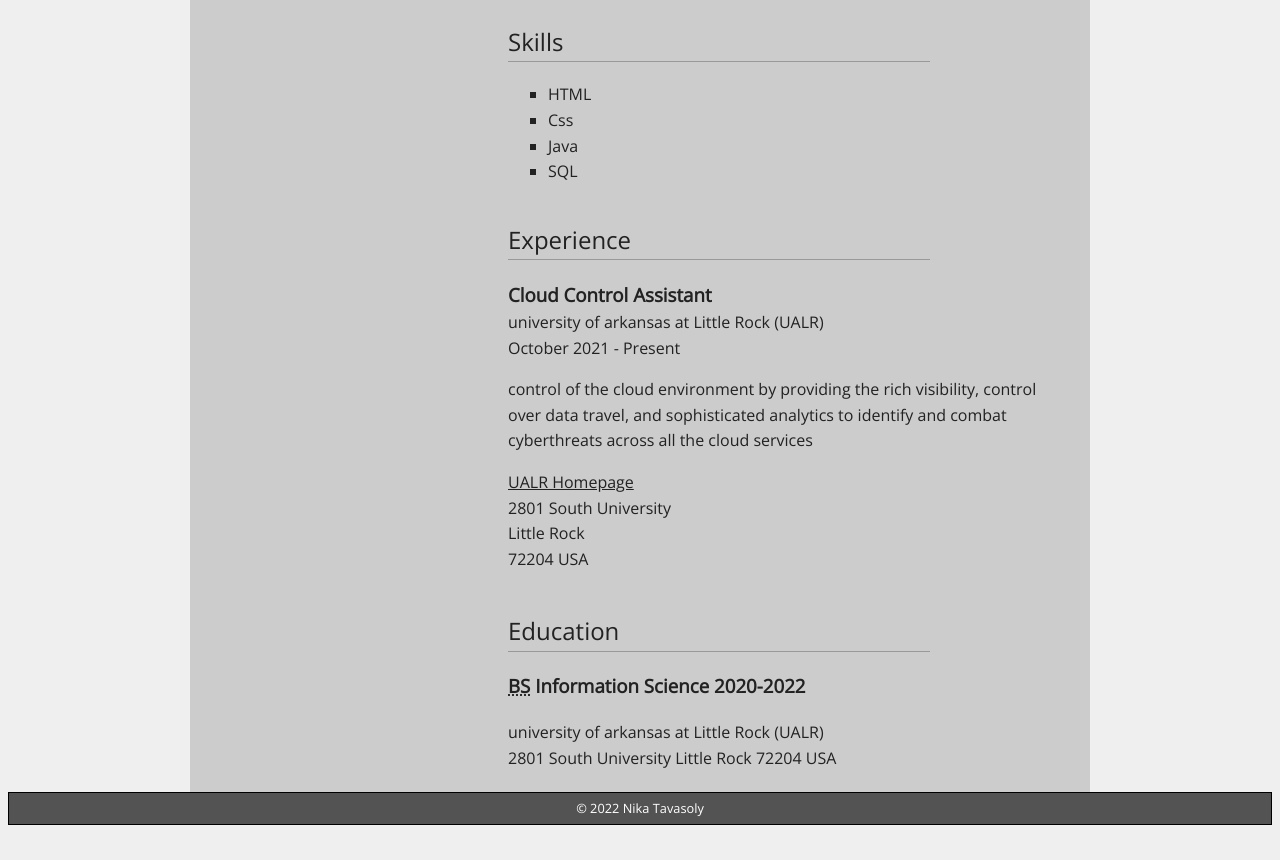
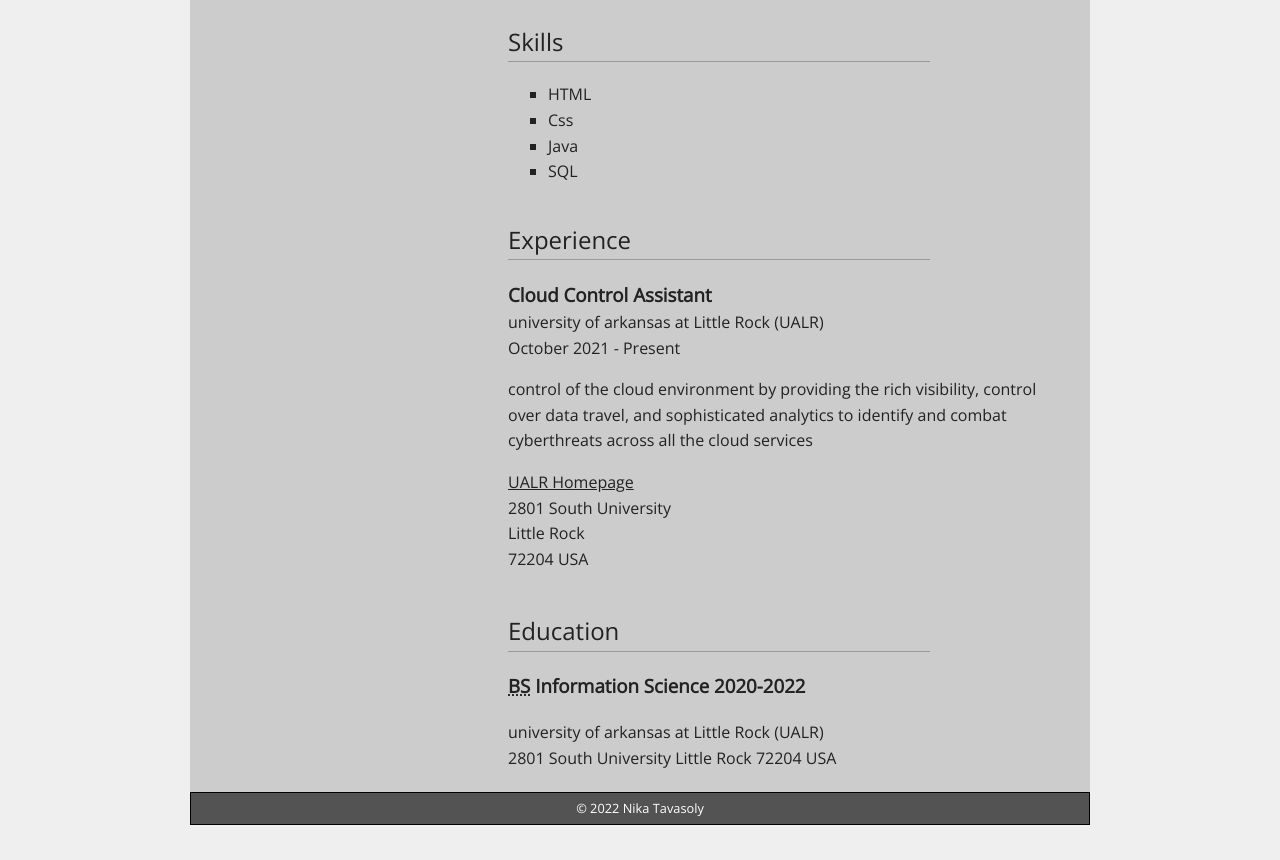
Before and after one commit to NikaT8868/-IFSC-3342, a website built with webpack: page resume/index.html in a window 1280 px wide. Shown: the part 1123-1983 px from the top of the page. Before the commit the page ends 1956 px from the top, so only its background shows below. Built offline with nearby package versions, Linux system fonts and the light colour scheme.

Commit message:
resume update

```diff
--- a/resume/css/style.css
+++ b/resume/css/style.css
@@ -344,6 +344,12 @@
     padding-bottom: 50px;
    flex: 1;
   }
+
+  footer {
+    max-width: 900px;
+    margin-bottom: 35px;
+  }
+
 }
 
 /*----------------------Edge Case Tweaks-----------------------*/
```
